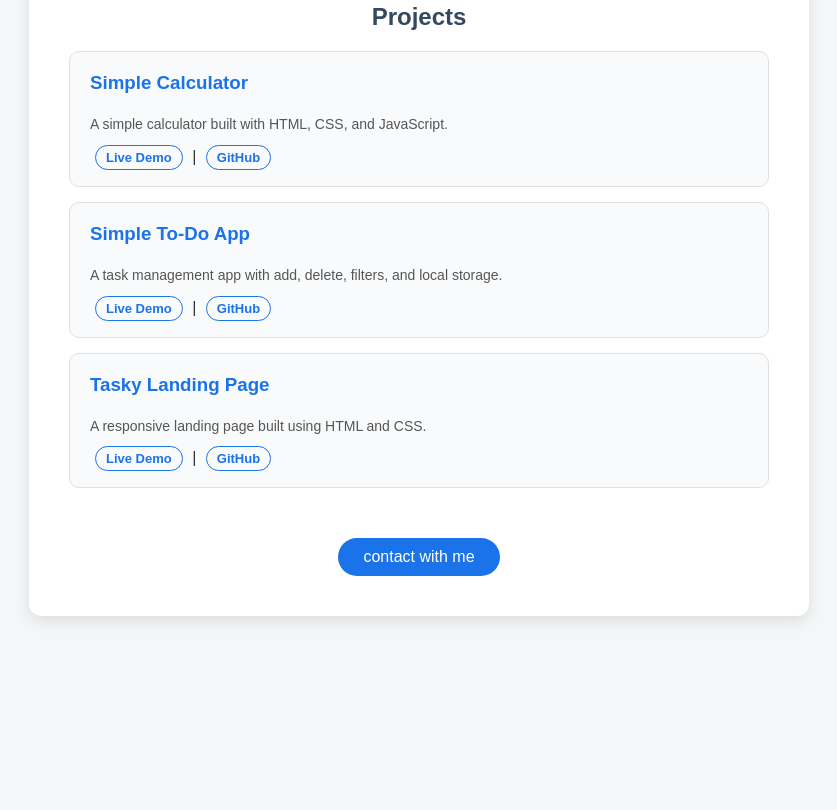
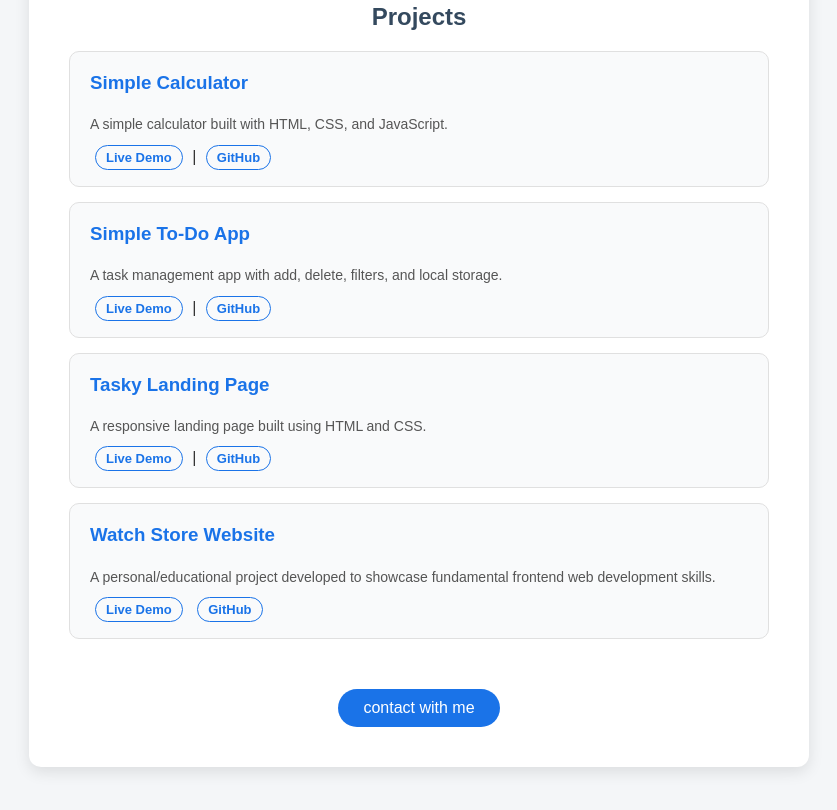
Before and after one commit to deemaa-hub/frontend-portfolio, a plain HTML site: page index.html in a window 1280 px wide. Shown: the part 356-1166 px from the top of the page, without its empty margins (221-1058 px from the left). Before the commit the page ends 1032 px from the top, so only its background shows below. Drawn offline with Linux system fonts and the light colour scheme.

Commit message:
index.html

```diff
--- a/index.html
+++ b/index.html
@@ -45,6 +45,14 @@
                 <a href="https://deemaa-hub.github.io/tasky-landing-page/" target="_blank">Live Demo</a> |
                 <a href="https://github.com/deemaa-hub/tasky-landing-page" target="_blank">GitHub</a>
             </div>
+             <div class="project">
+                <h3>Watch Store Website</h3>
+                <p>A personal/educational project developed to showcase fundamental frontend web development skills.</p>
+
+                <a href="https://deemaa-hub.github.io/watch-site/" target="_blank">Live Demo</a>
+                <a href="https://github.com/deemaa-hub/watch-site" target="_blank">GitHub</a>
+
+            </div>
 
         </div>
 
```
